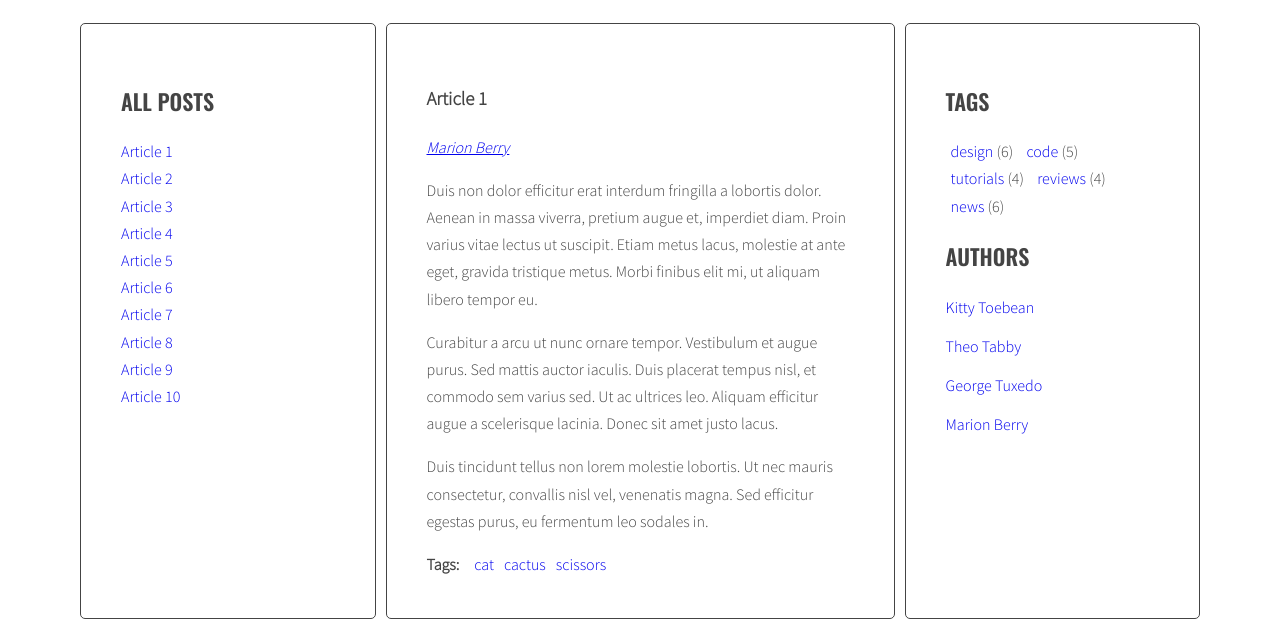
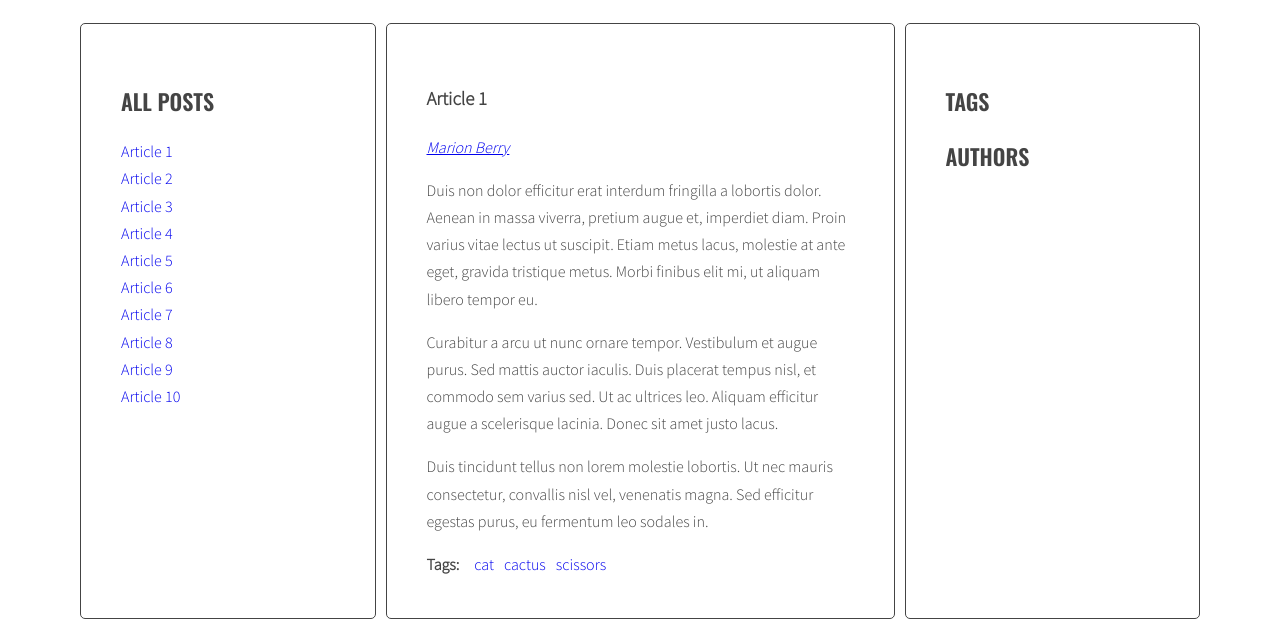
Before and after one commit to rafal-szymanko/javascript-blog, a website: page index.html in a window 1280 px wide. Shown: the part 220-847 px from the top of the page. Drawn offline with nearby package versions, Linux system fonts and the light colour scheme.

Commit message:
Remove content from list of authors and tags

```diff
--- a/index.html
+++ b/index.html
@@ -14,7 +14,6 @@
             <aside class="sidebar">
               <h2 class="section-title">All posts</h2>
               <ul class="list titles">
-
               </ul>
             </aside>
             <section class="posts">
@@ -50,7 +49,7 @@
                   </ul>
                 </div>
               </article>
-              <article class="post" id="article-3" data-tags="cat dog rabbit" data-author="George Tuxedo">
+              <article class="post" id="article-3" data-tags="cat cactus scissors" data-author="George Tuxedo">
                 <h3 class="post-title">Article 3</h3>
                 <p class="post-author">
                 </p>
@@ -66,7 +65,7 @@
                   </ul>
                 </div>
               </article>
-              <article class="post" id="article-4" data-tags="rabbit Bugs bunny" data-author="Kitty Toebean">
+              <article class="post" id="article-4" data-tags="rabbit Bugs bunny cartoon" data-author="Kitty Toebean">
                 <h3 class="post-title">Article 4</h3>
                 <p class="post-author"></p>
                 <div class="post-content">
@@ -82,7 +81,7 @@
                   </ul>
                 </div>
               </article>
-              <article class="post" id="article-5" data-tags="Lola Bugs Elmer Warner Bros" data-author="Marion Berry">
+              <article class="post" id="article-5" data-tags="rabbit Bugs Warner Bros" data-author="Marion Berry">
                 <h3 class="post-title">Article 5</h3>
                 <p class="post-author"></p>
                 <div class="post-content">
@@ -98,7 +97,7 @@
                   </ul>
                 </div>
               </article>
-              <article class="post" id="article-6" data-tags="Warner Bros pictures record" data-author="George Tuxedo">
+              <article class="post" id="article-6" data-tags="Warner Bros cartoon" data-author="George Tuxedo">
                 <h3 class="post-title">Article 6</h3>
                 <p class="post-author"></p>
                 <div class="post-content">
@@ -114,7 +113,7 @@
                   </ul>
                 </div>
               </article>
-              <article class="post" id="article-7" data-tags="pictures art photo" data-author="Kitty Toebean">
+              <article class="post" id="article-7" data-tags="knife blade scissors" data-author="Kitty Toebean">
                 <h3 class="post-title">Article 7</h3>
                 <p class="post-author"></p>
                 <div class="post-content">
@@ -182,34 +181,9 @@
             <aside class="sidebar">
               <h2 class="section-title">Tags</h2>
               <ul class="list tags">
-                <li><a href="#">design</a> <span>(6)</span></li>
-                <li><a href="#">code</a> <span>(5)</span></li>
-                <li><a href="#">tutorials</a> <span>(4)</span></li>
-                <li><a href="#">reviews</a> <span>(4)</span></li>
-                <li><a href="#">news</a> <span>(6)</span></li>
               </ul>
               <h2 class="section-title">Authors</h2>
               <ul class="list authors">
-                <li>
-                  <a href="#">
-                    <span class="author-name">Kitty Toebean</span>
-                  </a>
-                </li>
-                <li>
-                  <a href="#">
-                    <span class="author-name">Theo Tabby</span>
-                  </a>
-                </li>
-                <li>
-                  <a href="#">
-                    <span class="author-name">George Tuxedo</span>
-                  </a>
-                </li>
-                <li>
-                  <a href="#">
-                    <span class="author-name">Marion Berry</span>
-                  </a>
-                </li>
               </ul>
             </aside>
           </main>
```
